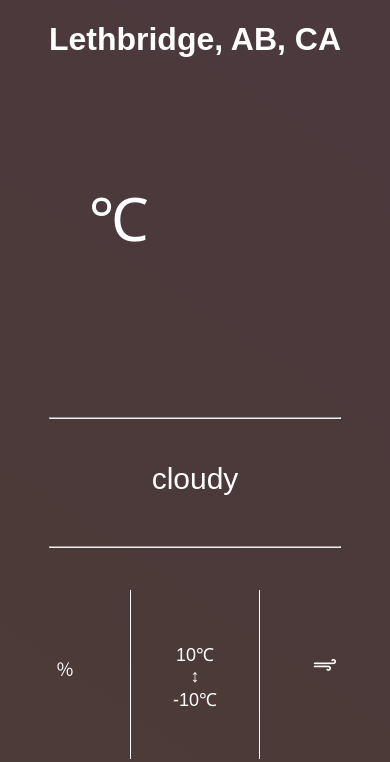
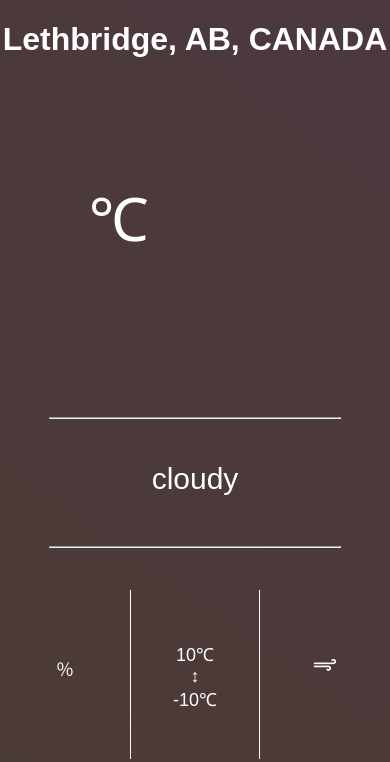
Before and after one commit to evanj-clark/BranchingPractice, a website: page www/index.html in a window 390 px wide. Drawn offline with Linux system fonts and the light colour scheme; some packages are replaced by stand-ins of ours; no server answers.

Commit message:
added nada

```diff
--- a/www/index.html
+++ b/www/index.html
@@ -19,7 +19,7 @@
 <body>
     <div class="app">
         <header>
-            <h1 class="location">Lethbridge, AB, CA</h1>
+            <h1 class="location">Lethbridge, AB, CANADA</h1>
         </header>
         <section>
             <div class="block1">
```
